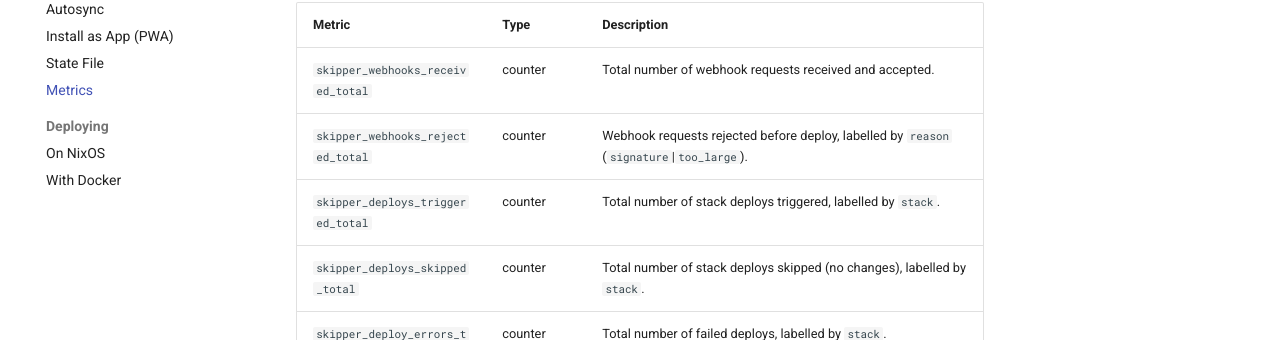
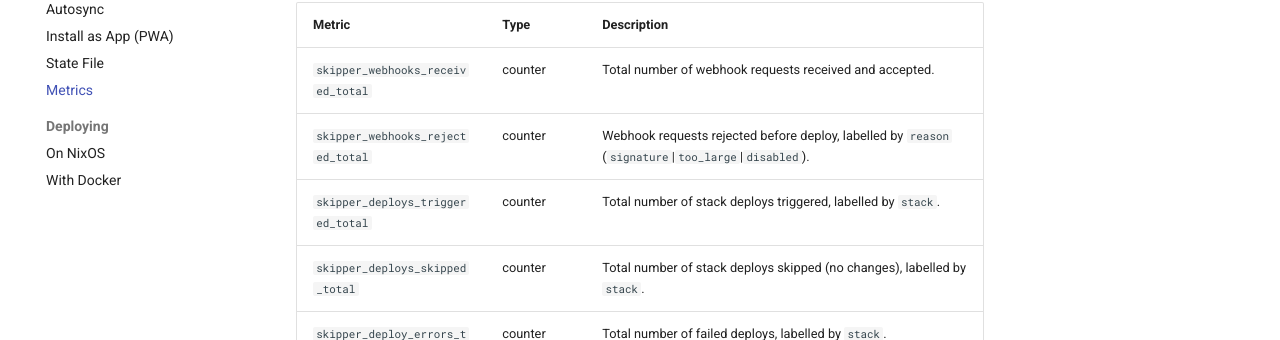
Before and after one commit to polandy/skipper-cd, an MkDocs documentation site: the page built from docs/metrics.md, in a window 1280 px wide and 900 px high. Shown: the part 245-585 px from the top of the window. Built offline with MkDocs 1.6.1 and Material for MkDocs 9.7.7, drawn with Linux system fonts in a browser that asks for light colours; comment, search, counter and statistics services are not loaded.

Commit message:
docs(metrics): document the disabled webhook reject reason

```diff
--- a/docs/metrics.md
+++ b/docs/metrics.md
@@ -5,7 +5,7 @@ skipper-cd exposes the following metrics on the `/metrics` endpoint (port config
 | Metric | Type | Description |
 |---|---|---|
 | `skipper_webhooks_received_total` | counter | Total number of webhook requests received and accepted. |
-| `skipper_webhooks_rejected_total` | counter | Webhook requests rejected before deploy, labelled by `reason` (`signature`\|`too_large`). |
+| `skipper_webhooks_rejected_total` | counter | Webhook requests rejected before deploy, labelled by `reason` (`signature`\|`too_large`\|`disabled`). |
 | `skipper_deploys_triggered_total` | counter | Total number of stack deploys triggered, labelled by `stack`. |
 | `skipper_deploys_skipped_total` | counter | Total number of stack deploys skipped (no changes), labelled by `stack`. |
 | `skipper_deploy_errors_total` | counter | Total number of failed deploys, labelled by `stack`. |
```
